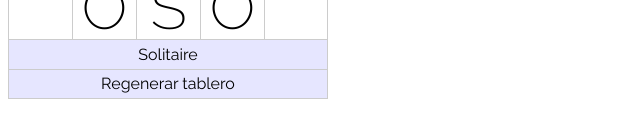
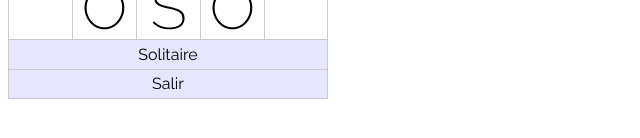
Before and after one commit to Andyloz/Oso, a React app: page / in a window 1280 px wide. Both pictures are taken after typing "5", "5" into the empty fields and a click on the button "Jugar". Shown: the part 288-426 px from the top of the page, without its empty margins (0-640 px from the left). Built offline with nearby package versions, Linux system fonts and the light colour scheme.

Commit message:
Implementados handleExit y handleSolitaire

```diff
--- a/src/components/OsoGameComp.tsx
+++ b/src/components/OsoGameComp.tsx
@@ -2,9 +2,11 @@ import React from "react";
 import OsoGame from "../scripts/OsoGame";
 import OsoGridComp from "./OsoGridComp";
 import { Input } from "../scripts/utilities";
+import OsoMatch from "../scripts/OsoMatch";
 
 interface State {
     game: OsoGame | null
+    matches: OsoMatch[] | null
 }
 
 export default class OsoGameComp extends React.Component<Record<string, never>, State> {
@@ -12,8 +14,11 @@ export default class OsoGameComp extends React.Component<Record<string, never>,
         super(props);
         this.handlePlay = this.handlePlay.bind(this)
         this.handleSolitaire = this.handleSolitaire.bind(this)
-        this.handleRegenerate = this.handleRegenerate.bind(this)
-        this.state = { game: null }
+        this.handleExit = this.handleExit.bind(this)
+        this.state = {
+            game: null,
+            matches: null
+        }
     }
 
     handlePlay(e: React.MouseEvent<HTMLButtonElement>): void {
@@ -35,11 +40,18 @@ export default class OsoGameComp extends React.Component<Record<string, never>,
     }
 
     handleSolitaire(): void {
-        console.log("hS")
+        const game = this.state.game
+        if (game) {
+            game.solitaire()
+            this.setState({ matches: game.matches })
+        }
     }
 
-    handleRegenerate(): void {
-        console.log("hR")
+    handleExit(): void {
+        this.setState({
+            game: null,
+            matches: null
+        })
     }
 
     render(): React.ReactNode {
@@ -51,7 +63,7 @@ export default class OsoGameComp extends React.Component<Record<string, never>,
                 <div className="game">
                     <OsoGridComp table={game.table} matches={game.matches}/>
                     <button className="solitaire" onClick={this.handleSolitaire}>Solitaire</button>
-                    <button className="regenerate" onClick={this.handleRegenerate}>Regenerar tablero</button>
+                    <button className="exit" onClick={this.handleExit}>Salir</button>
                 </div>
             )
         } else {
```
